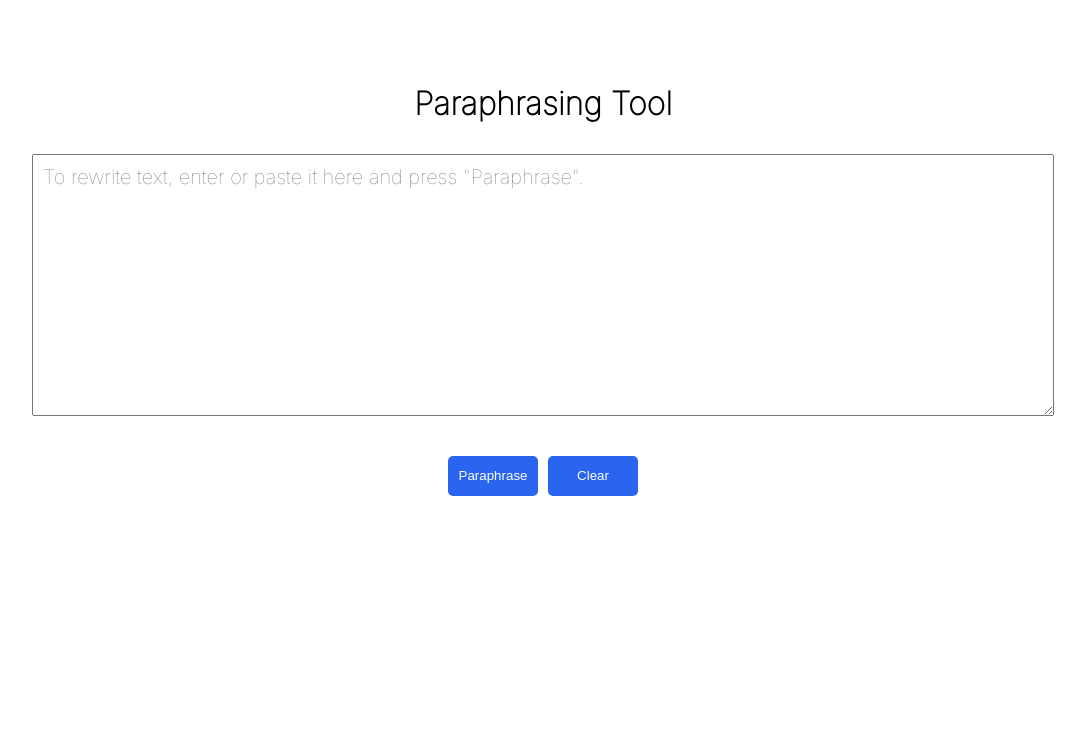
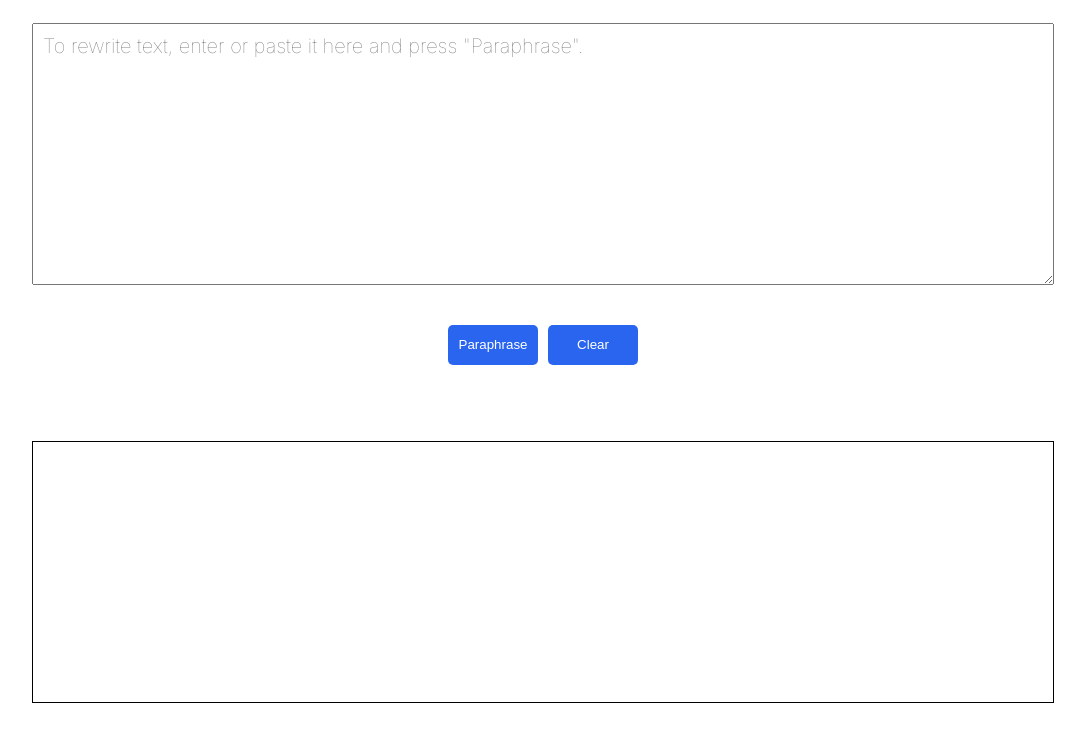
Before and after one commit to Yashwanth2008/Gen-AI-Demo, a React (Vite) app: page / in a window 1280 px wide. Shown: the top 742 px of the page, without its empty margins (97-1182 px from the left). Built offline with nearby package versions, Linux system fonts and the light colour scheme.

Commit message:
response UI Changes

```diff
--- a/src/App.css
+++ b/src/App.css
@@ -35,11 +35,14 @@ body {
   height: 240px;
 }
 .response-content{
-  width: 90%;
+  width: 1000px;
+  height: 240px;
+  padding: 10px;
   display: flex;
   justify-content: center;
   position: relative;
   top: 50px;
+  border: 1px solid black;
 }
 .buttons{
   display: flex;
--- a/src/App.jsx
+++ b/src/App.jsx
@@ -45,7 +45,7 @@ function Gemini_API() {
         <Button title="Paraphrase" functionality={handleRephrase}/>
         <Button title="Clear" functionality={handleClear}/>
       </div>
-      <div className="response-content">
+      <div className="response-content-wrapper">
         <p className="response-content">{response}</p>
       </div>
     </div>
```
